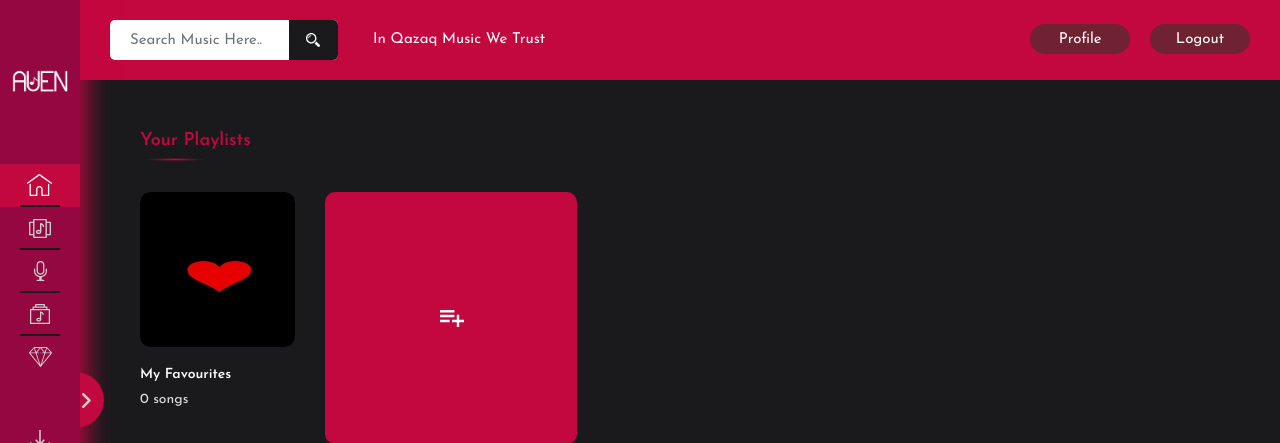
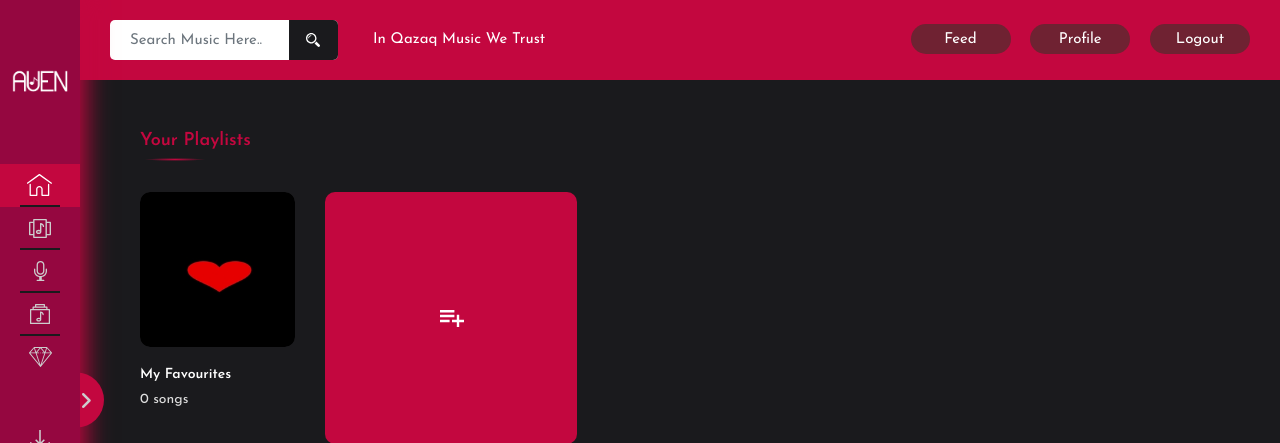
Before and after one commit to kajohny/auen, a Flask app: page /profile/playlist_user in a window 1280 px wide. Shown: the top 443 px of the page. Run offline with Flask 2, Linux system fonts and the light colour scheme; the visitor is signed in with stand-in values (Sample User, id 1); data comes from the database, SQL or seed files in the repository; data that the repository does not hold is empty; some libraries are stand-ins or nearby versions; some web fonts are replaced.

Commit message:
feed web+api

```diff
--- a/auen_app/templates/base.html
+++ b/auen_app/templates/base.html
@@ -189,6 +189,7 @@
 
                     <div class="ms_top_btn">
                         {% if current_user.is_authenticated %}
+                        <a href="{{ url_for ('main.feed') }}" class="ms_btn"><span>Feed</span></a>
                         <a href="{{ url_for ('main.profile') }}" class="ms_btn"><span>Profile</span></a>
                         <a href="{{ url_for ('auth.logout') }}" class="ms_btn"><span>Logout</span></a>
                         {% else %}
```
